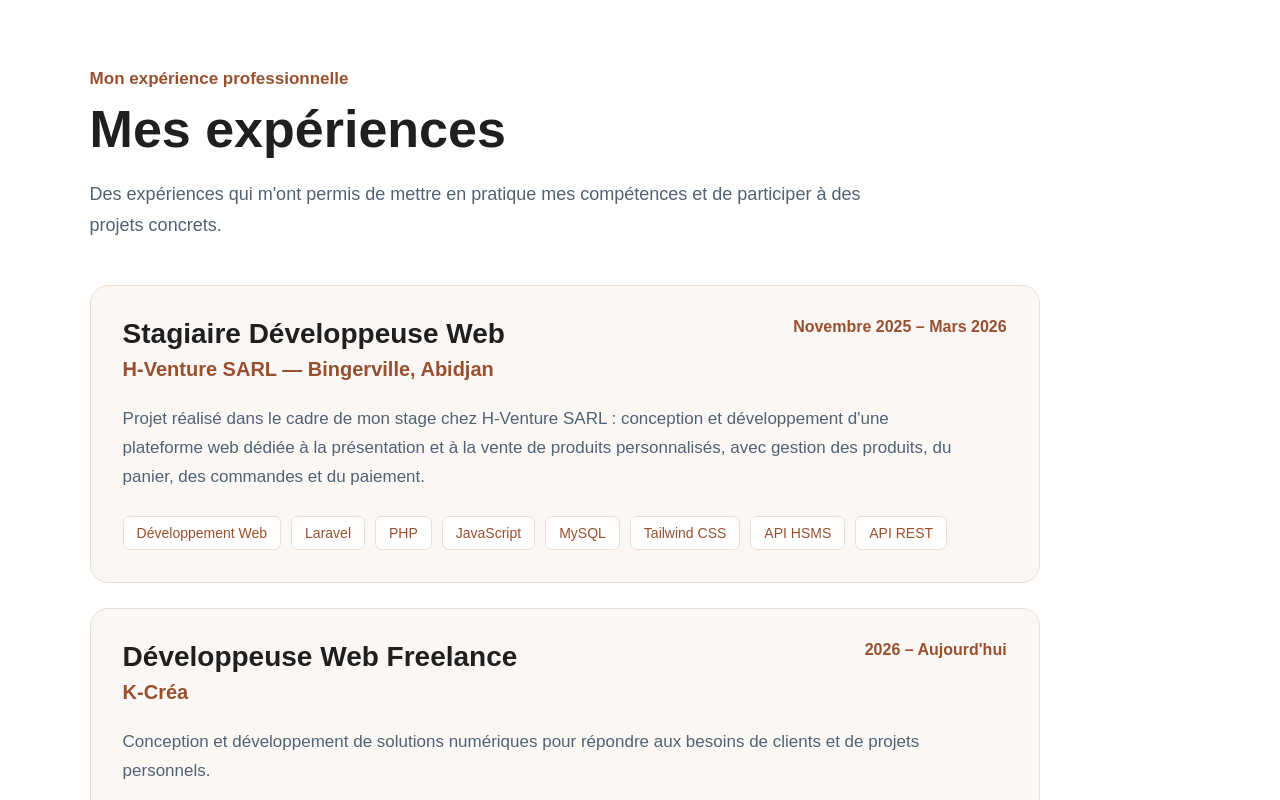
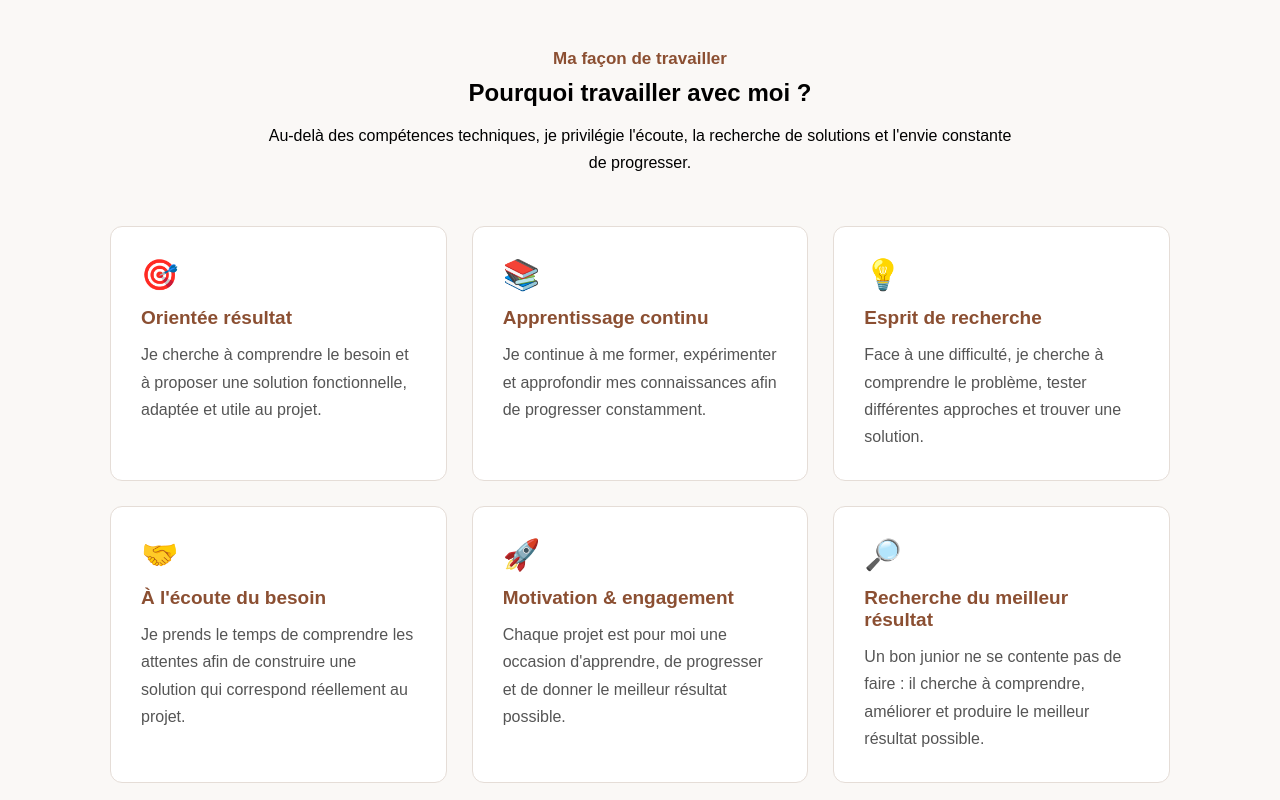
Before and after one commit to SIALOU-TIBANA-LARISSA/mon-portfolio, a React (Vite) app: page / in a window 1280 px wide. Shown: the part 5100-5900 px from the top of the page. Built offline with nearby package versions, Linux system fonts and the light colour scheme.

Commit message:
Ajout de la section pourquoi travailler avec moi

```diff
--- a/src/App.css
+++ b/src/App.css
@@ -383,6 +383,23 @@ nav > div a:hover {
 }
 
 .service-card {
+  padding: 22px;
+}
+
+.why-me-container {
+  padding: 60px 20px;
+}
+
+.why-me-header {
+  margin-bottom: 35px;
+}
+
+.why-me-grid {
+  grid-template-columns: 1fr;
+  gap: 18px;
+}
+
+.why-me-card {
   padding: 22px;
 }
 
@@ -1740,3 +1757,69 @@ img {
     box-sizing: border-box;
   }
 }
+
+/* =========================================
+   POURQUOI TRAVAILLER AVEC MOI ?
+========================================= */
+
+.why-me-section {
+  width: 100%;
+  background: #faf8f6;
+}
+
+.why-me-container {
+  max-width: 1100px;
+  margin: 0 auto;
+  padding: 80px 20px;
+}
+
+.why-me-header {
+  max-width: 750px;
+  margin: 0 auto 50px;
+  text-align: center;
+}
+
+.why-me-header h2 {
+  margin-bottom: 15px;
+}
+
+.why-me-header > p:last-child {
+  line-height: 1.7;
+}
+
+.why-me-grid {
+  display: grid;
+  grid-template-columns: repeat(3, 1fr);
+  gap: 25px;
+}
+
+.why-me-card {
+  padding: 30px;
+  background: #ffffff;
+  border: 1px solid #e5ddd7;
+  border-radius: 12px;
+  transition: transform 0.3s ease, box-shadow 0.3s ease;
+}
+
+.why-me-card:hover {
+  transform: translateY(-5px);
+  box-shadow: 0 10px 25px rgba(0, 0, 0, 0.08);
+}
+
+.why-me-icon {
+  display: block;
+  font-size: 30px;
+  margin-bottom: 15px;
+}
+
+.why-me-card h3 {
+  margin-bottom: 12px;
+  color: #8b4f32;
+  font-size: 19px;
+}
+
+.why-me-card p {
+  margin: 0;
+  line-height: 1.7;
+  color: #555;
+}
--- a/src/App.jsx
+++ b/src/App.jsx
@@ -507,6 +507,82 @@ Passionnée par le développement web et mobile, je conçois des applications et
   </div>
 </section>
 
+{/* Pourquoi travailler avec moi */}
+<section id="pourquoi-moi" className="why-me-section">
+  <div className="why-me-container">
+
+    <div className="why-me-header">
+      <p className="section-intro">Ma façon de travailler</p>
+
+      <h2>Pourquoi travailler avec moi ?</h2>
+
+      <p>
+        Au-delà des compétences techniques, je privilégie l'écoute,
+        la recherche de solutions et l'envie constante de progresser.
+      </p>
+    </div>
+
+    <div className="why-me-grid">
+
+      <div className="why-me-card">
+        <span className="why-me-icon">🎯</span>
+        <h3>Orientée résultat</h3>
+        <p>
+          Je cherche à comprendre le besoin et à proposer une solution
+          fonctionnelle, adaptée et utile au projet.
+        </p>
+      </div>
+
+      <div className="why-me-card">
+        <span className="why-me-icon">📚</span>
+        <h3>Apprentissage continu</h3>
+        <p>
+          Je continue à me former, expérimenter et approfondir mes
+          connaissances afin de progresser constamment.
+        </p>
+      </div>
+
+      <div className="why-me-card">
+        <span className="why-me-icon">💡</span>
+        <h3>Esprit de recherche</h3>
+        <p>
+          Face à une difficulté, je cherche à comprendre le problème,
+          tester différentes approches et trouver une solution.
+        </p>
+      </div>
+
+      <div className="why-me-card">
+        <span className="why-me-icon">🤝</span>
+        <h3>À l'écoute du besoin</h3>
+        <p>
+          Je prends le temps de comprendre les attentes afin de
+          construire une solution qui correspond réellement au projet.
+        </p>
+      </div>
+
+      <div className="why-me-card">
+        <span className="why-me-icon">🚀</span>
+        <h3>Motivation & engagement</h3>
+        <p>
+          Chaque projet est pour moi une occasion d'apprendre,
+          de progresser et de donner le meilleur résultat possible.
+        </p>
+      </div>
+
+      <div className="why-me-card">
+        <span className="why-me-icon">🔎</span>
+        <h3>Recherche du meilleur résultat</h3>
+        <p>
+          Un bon junior ne se contente pas de faire : il cherche à
+          comprendre, améliorer et produire le meilleur résultat possible.
+        </p>
+      </div>
+
+    </div>
+
+  </div>
+</section>
+
 
         {/* Expériences */}
 
```
